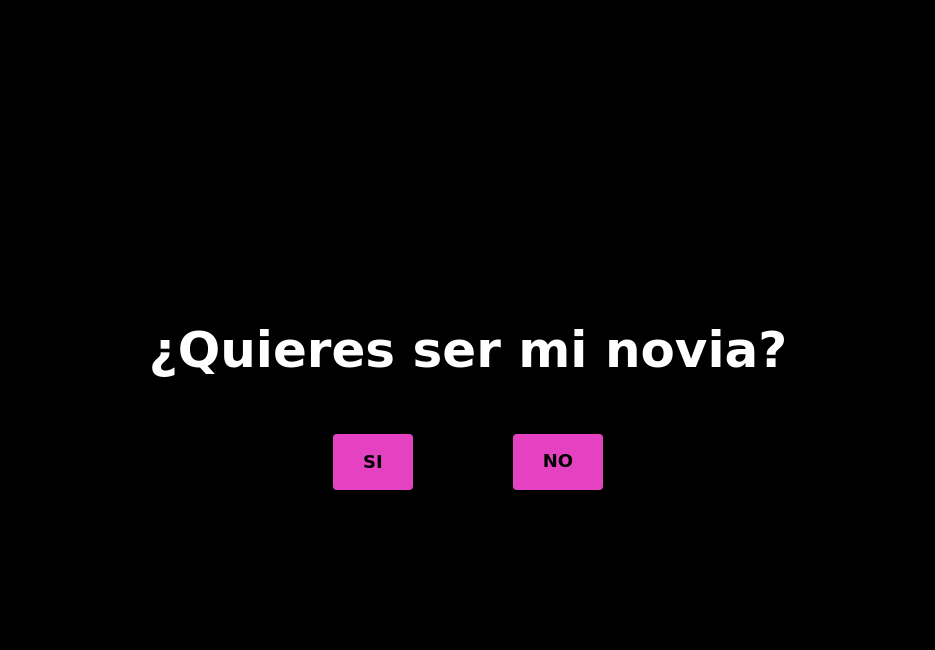
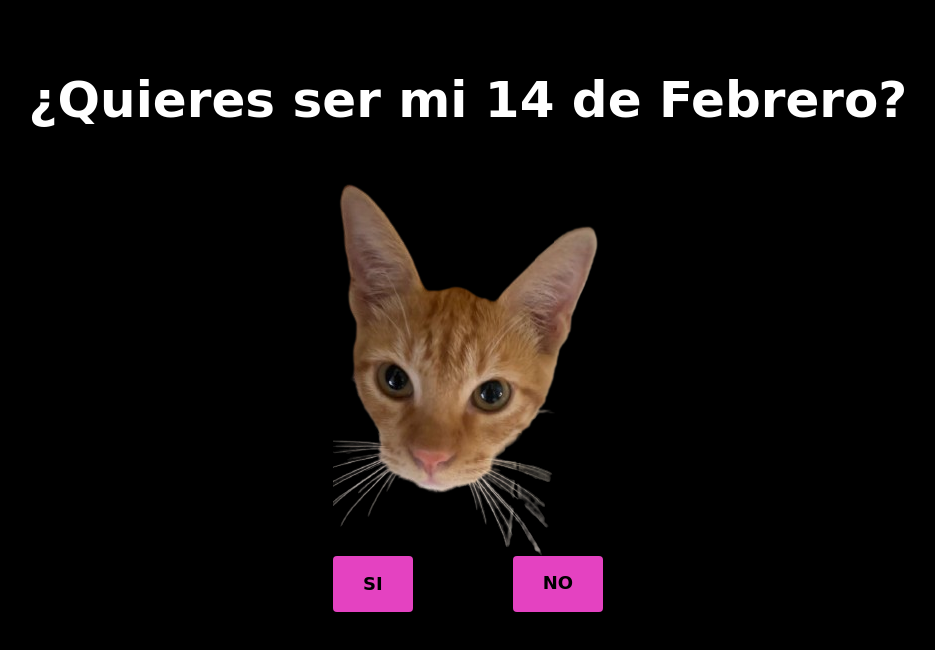
Before and after one commit to kokeGG/Lover, a plain HTML site: page index.html in a window 1280 px wide. Shown: the whole page, without its empty margins (172-1107 px from the left). Drawn offline with Linux system fonts and the light colour scheme; a web font is replaced by a local one.

Commit message:
sonido y cara canelo

```diff
--- a/css/style.css
+++ b/css/style.css
@@ -30,7 +30,7 @@ body {
     max-width: 120rem;
     width: 90%;
     margin: 0 auto;
-    margin-top: 30rem;
+    margin-top: 5rem;
     /* Para centrar el contenido en la pantalla*/
     /* width: min(90%, 120rem); es lo mismo que max-width y width */
 }
@@ -72,6 +72,11 @@ p {
 .boton:hover {
     cursor: pointer;
 }
+.imagenCanelo {
+    justify-content: center;
+    align-items: center;
+    display: flex;
+}
 canvas {
     position: fixed;
     top: 0;
--- a/dijoSi.html
+++ b/dijoSi.html
@@ -12,5 +12,8 @@
         <canvas id="Canvas"></canvas>
 
     </body>
+    <audio id="audio" autoplay loop>
+        <source src="assets/audio/videoplayback (mp3cut.net).mp3" type="audio/mpeg">
+    </audio>
     <script src="js/script.js"></script>
 </html>
--- a/index.html
+++ b/index.html
@@ -11,7 +11,14 @@
     <body>
     <div class="contenedor no-margin">
 
-        <h1>¿Quieres ser mi novia?</h1>
+        <h1>¿Quieres ser mi 14 de Febrero?</h1>
+        <div class="imagenCanelo">
+            <img
+                src="./assets/img/476105118_964138542356192_6574228612572272005_n-removebg-preview (1).png"
+                alt="canelo"
+                class=""
+            >
+        </div>
         <div class="botones">
             <a href="dijoSi.html" class="boton">Si</a>
             <input type="button" class="boton" onmousemove="mueveBoton()" id="btnNo" value="No"/>
```
Also changed, not shown: assets/img/476105118_964138542356192_6574228612572272005_n-removebg-preview (1).png (added), 1 other file.
